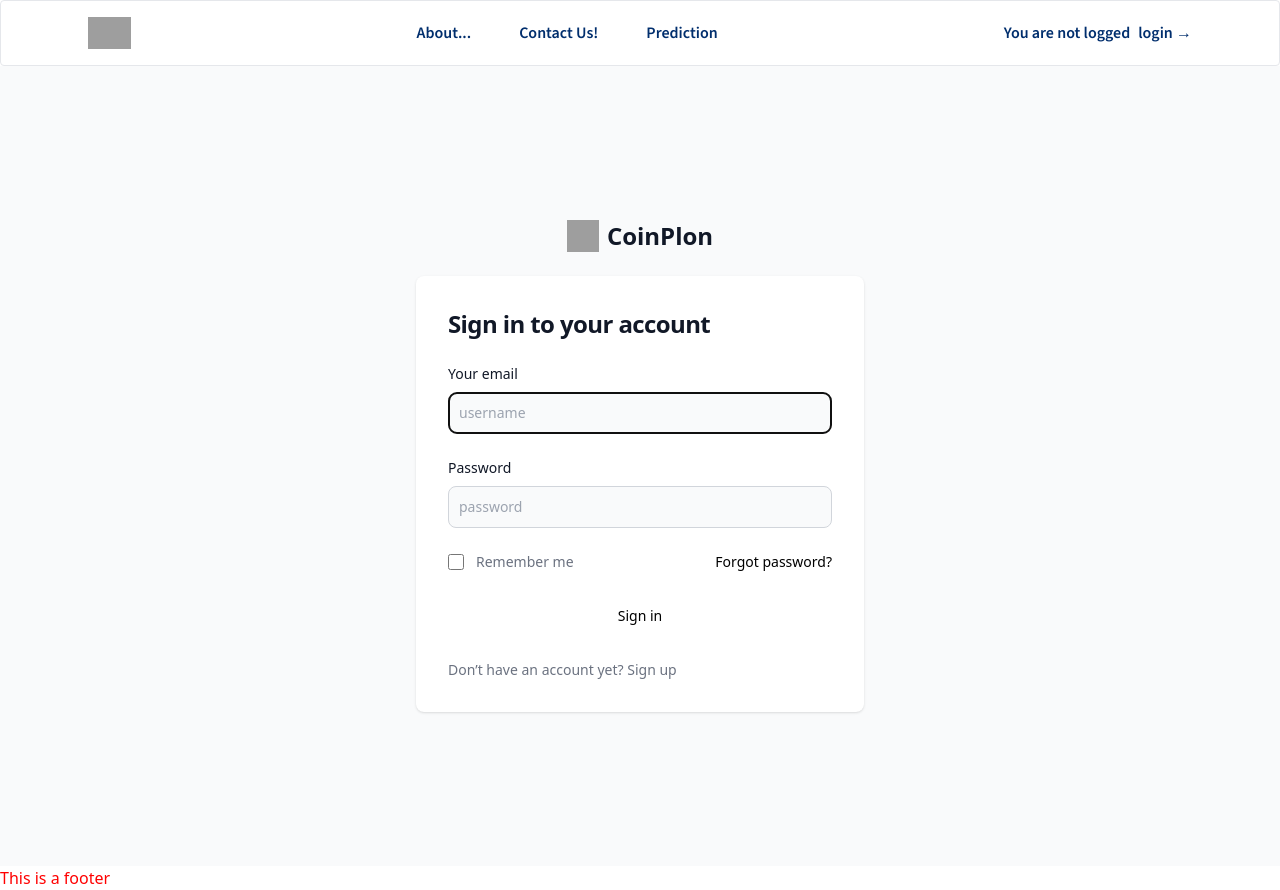
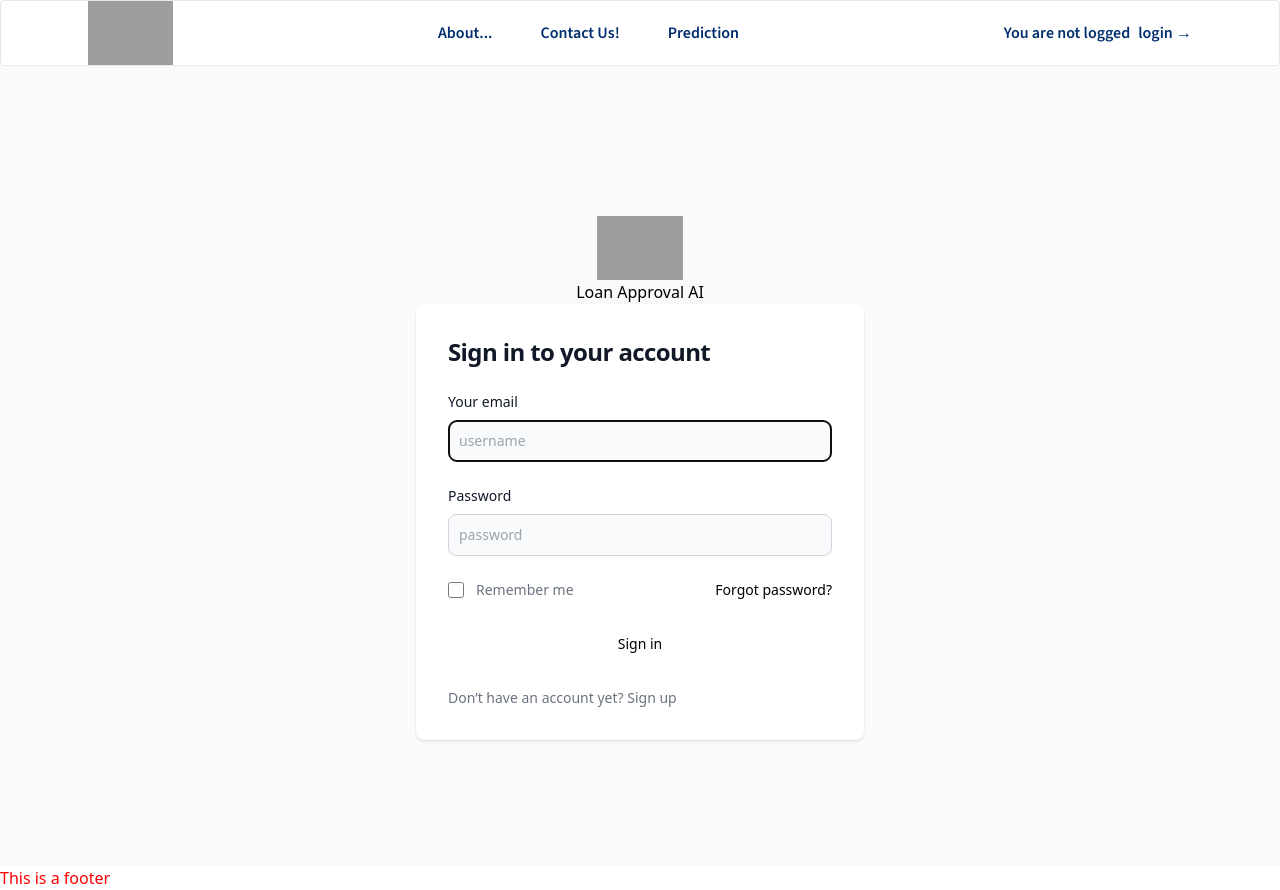
Before and after one commit to GMartin-Data/django_source, a Django app: page /accounts/login/ in a window 1280 px wide. Run offline with Django 4.2, Linux system fonts and the light colour scheme; some libraries are stand-ins or nearby versions; grey boxes are pictures that could not be loaded.

Commit message:
Implement logos in templates/includes and inject it in code for wm

```diff
--- a/templates/includes/header.html
+++ b/templates/includes/header.html
@@ -7,9 +7,7 @@
 <header>
     <div class="border border-bg-sba-grey rounded">
         <nav class='hidden md:flex justify-between items-center max-w-6xl mx-auto px-6 h-16 source-sans-3-600 text-sba-dark-blue bg-white'>
-            <a href="{{ home }}">
-                <img class="h-8" src="https://www.sba.gov/themes/custom/sba/src/img/logo-horizontal.svg" alt="SBA's Logo">
-            </a>
+            {% include "includes/logo_wm.html" %}
             <div class="flex gap-x-4 lg:gap-x-12">
                 {% include "includes/navlinks.html" %}
                 <a href="">{{ Link3 }}</a>
@@ -26,9 +24,7 @@
         </div>
         <!-- Menu -->
         <div id="menu" class='hidden flex flex-col items-center absolute top-0 w-full z-20 gap-4 py-5 bg-slate-300'>
-            <a href="{{ home }}">
-                <img class="h-8" src="https://www.sba.gov/themes/custom/sba/src/img/logo-horizontal.svg" alt="SBA's Logo">
-            </a>
+            {% include "includes/logo_wm.html" %}
             {% include "includes/navlinks.html" %}
             <a href=''>{{ Link3 }}</a>
             {% include "includes/login_logout.html" %}
--- /dev/null
+++ b/templates/includes/logo_sba.html
@@ -0,0 +1,3 @@
+<a href="{{ home }}">
+    <img class="h-8" src="https://www.sba.gov/themes/custom/sba/src/img/logo-horizontal.svg" alt="SBA Logo">
+</a>
--- /dev/null
+++ b/templates/includes/logo_wm.html
@@ -0,0 +1,3 @@
+<a href="{{ home }}">
+    <img class="h-16" src="https://i.ibb.co/pzHknT3/wm-logo.png" alt="WMIA Logo">
+</a>
--- a/templates/registration/login.html
+++ b/templates/registration/login.html
@@ -7,8 +7,9 @@
 <section class="bg-gray-50 dark:bg-gray-900">
     <div class="flex flex-col items-center justify-center px-6 py-8 mx-auto md:h-screen lg:py-0">
         <a href="#" class="flex items-center mb-6 text-2xl font-semibold text-gray-900 dark:text-white">
-            <img class="w-8 h-8 mr-2" src="https://flowbite.s3.amazonaws.com/blocks/marketing-ui/logo.svg" alt="logo">
-            CoinPlon
+            {% comment %} <img class="w-8 h-8 mr-2" src="https://flowbite.s3.amazonaws.com/blocks/marketing-ui/logo.svg" alt="logo"> {% endcomment %}
+            {% include "includes/logo_wm.html" %}
+            Loan Approval AI
         </a>
         <div class="w-full bg-white rounded-lg shadow dark:border md:mt-0 sm:max-w-md xl:p-0 dark:bg-gray-800 dark:border-gray-700">
             <div class="p-6 space-y-4 md:space-y-6 sm:p-8">
```
